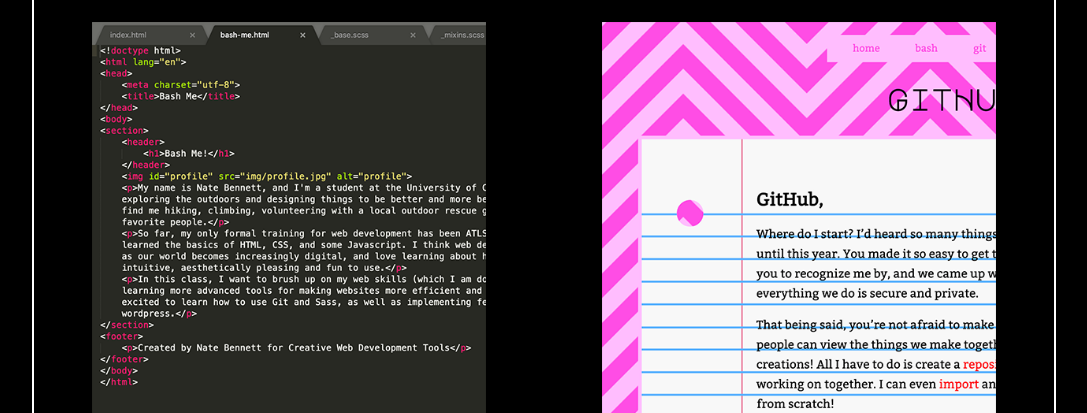
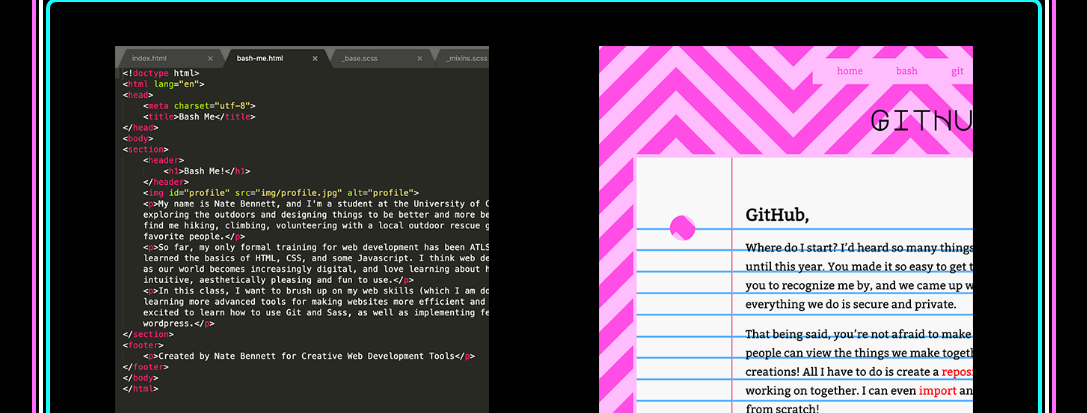
Before and after one commit to natendaben/newDevPortal, a plain HTML site: page index.html in a window 1280 px wide. Shown: the part 167-580 px from the top of the page, without its empty margins (96-1183 px from the left). Drawn offline with nearby package versions, Linux system fonts and the light colour scheme.

Commit message:
modified layout

```diff
--- a/index.html
+++ b/index.html
@@ -12,6 +12,8 @@
 	<header>
 		<img src="img/title.png" alt='title'>
 	</header>
+	<div class="containerOne">
+	<div class="containerTwo">
 		<main>
 			<a href="bash-me.html" target="_blank">
 				<img src="img/bash.png" alt="bash_me thumbnail">
@@ -49,6 +51,7 @@
 				<p>Check out my GitHub page to browse my repositories or take a closer look at my code!</p>
 			</a>
 		</main>
+	</div></div>
 	<footer>Created by Nate Bennett for Creative Web Development Tools, 2019.</footer>
 </body>
 </html>
--- a/scss/_base.scss
+++ b/scss/_base.scss
@@ -16,16 +16,29 @@ header{
 	}
 }
 
-main{
+.containerOne{
 	border-radius: 10px;
-	border: 2px solid $hlColor;
+	border: 4px solid #fe6dfe;
+	padding: .3%;
 	grid-column-start: 2;
 	grid-column-end: 3;
 	grid-row-start: 2;
 	grid-row-end: 3;
+}
+.containerTwo{
+	border-radius: 10px;
+	border: 4px solid $hlColor;
+	padding: .3%;
+
+}
+
+main{
+	border-radius: 10px;
+	border: 4px solid #17fcfd;
 	display: grid;
 	grid-template-rows: auto auto;
 	grid-template-columns: 1fr 1fr;
+	padding: 1%;
 	@include break(900px)
 	{
 		grid-template-columns: 1fr;
```
Also changed, not shown: css/main.css. Lines whose indentation alone changed are shown as unchanged.
